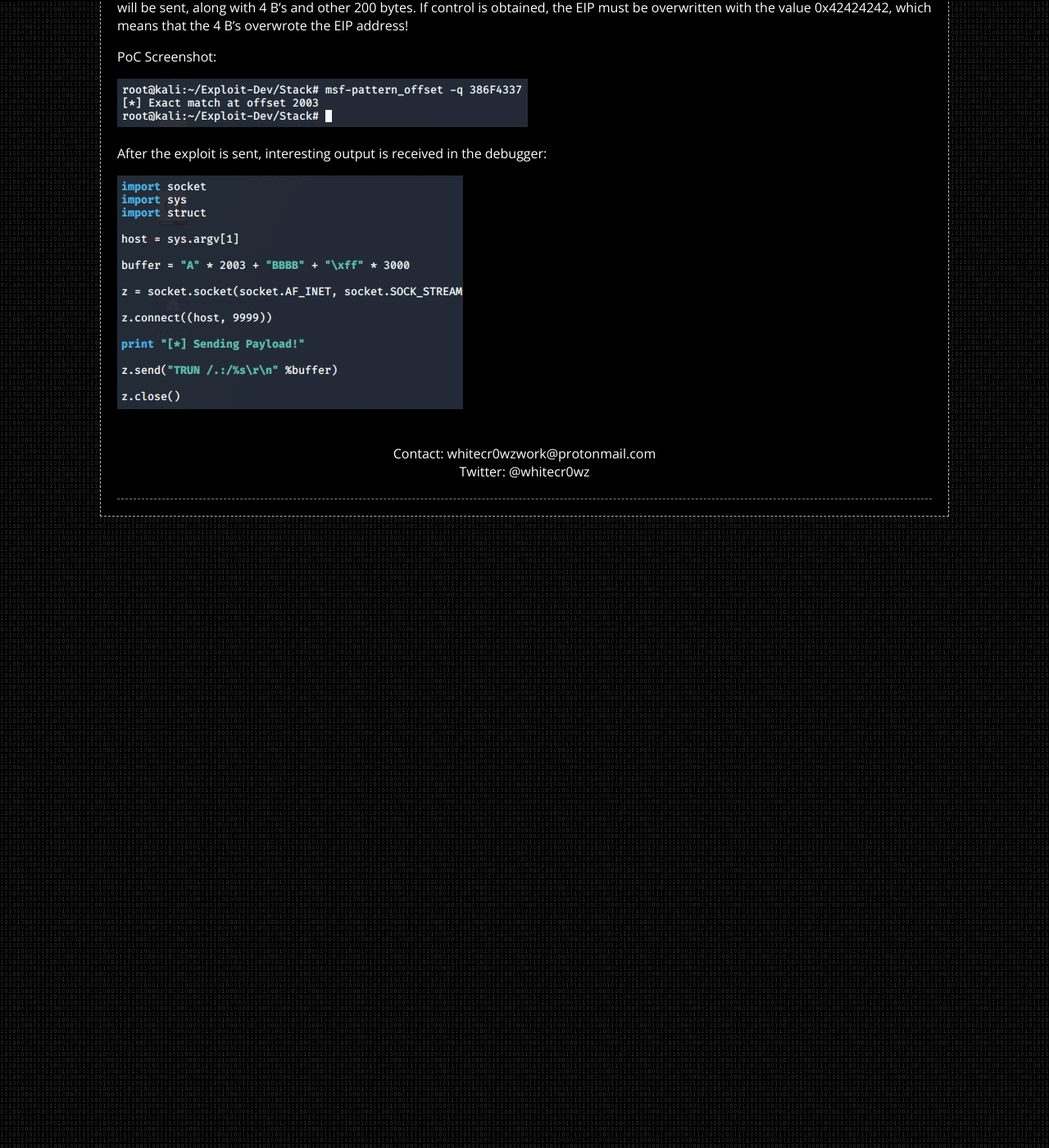
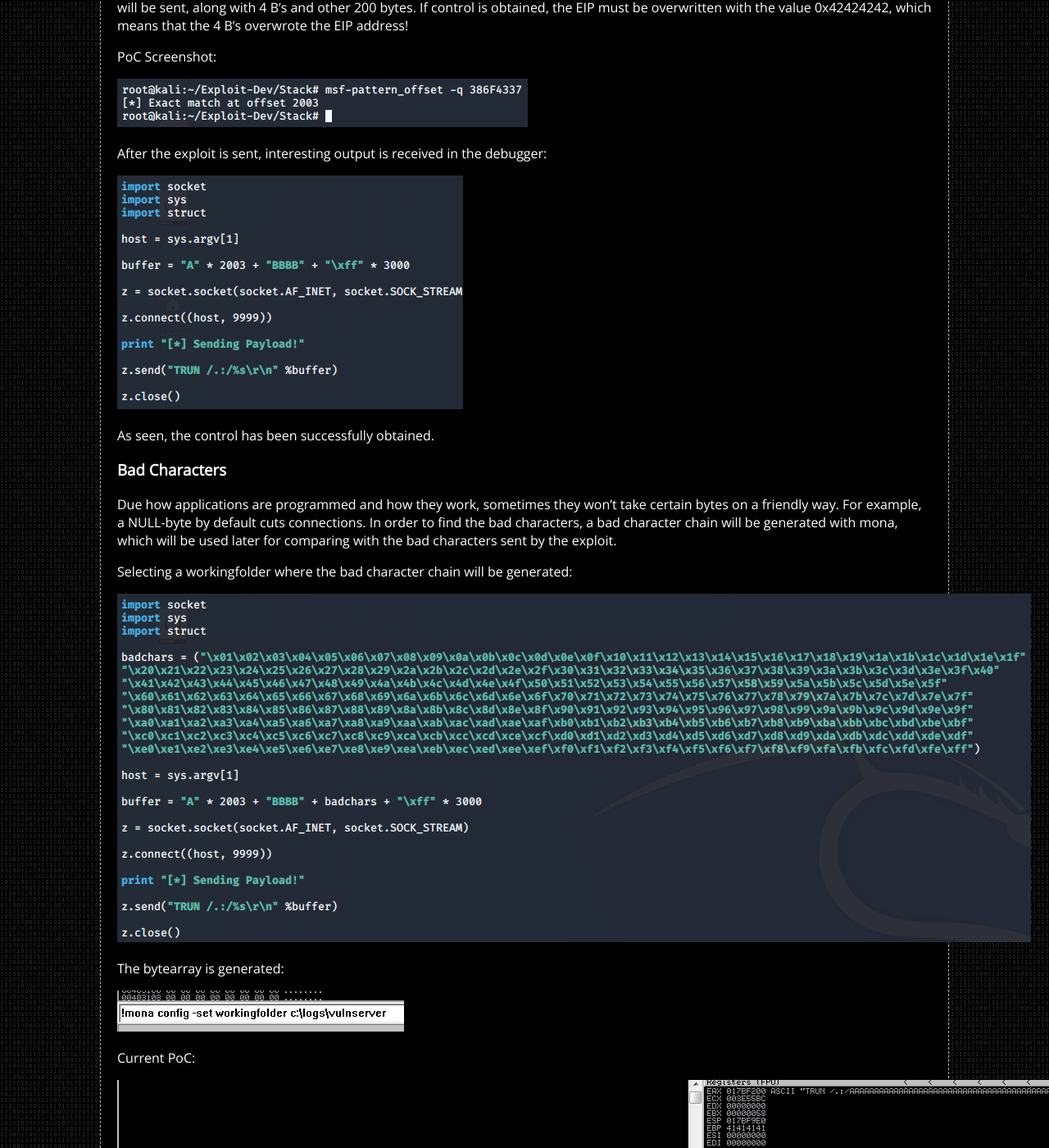
Before and after one commit to whitecr0wz/whitecr0wz.github.io, a Jekyll site: the page built from _posts/posts/2020-03-08-Exploiting-Stack-Overflows-On-Windows.md, in a window 1280 px wide and 1400 px high, scrolled down 6439 px. Shown: the whole window at 82% size. Built offline with Jekyll 4.4.1, drawn with Linux system fonts in a browser that asks for light colours; some of the changed text lies outside the part shown.

Commit message:
Update 2020-03-08-Exploiting-Stack-Overflows-On-Windows.md

```diff
--- a/_posts/posts/2020-03-08-Exploiting-Stack-Overflows-On-Windows.md
+++ b/_posts/posts/2020-03-08-Exploiting-Stack-Overflows-On-Windows.md
@@ -126,3 +126,25 @@ PoC Screenshot:
 After the exploit is sent, interesting output is received in the debugger:
 
 ![](/assets/img/Stack/12.png)
+
+As seen, the control has been successfully obtained.
+
+### Bad Characters
+
+Due how applications are programmed and how they work, sometimes they won't take certain bytes on a friendly way. For example, a NULL-byte by default cuts connections. In order to find the bad characters, a bad character chain will be generated with mona, which will be used later for comparing with the bad characters sent by the exploit.
+
+Selecting a workingfolder where the bad character chain will be generated:
+
+![](/assets/img/Stack/14.png)
+
+The bytearray is generated:
+
+![](/assets/img/Stack/15.png)
+
+Current PoC:
+
+![](/assets/img/Stack/13.png)
+
+After the exploit is sent, the bad characters are processed:
+
+![](/assets/img/Stack/16.png)
```
